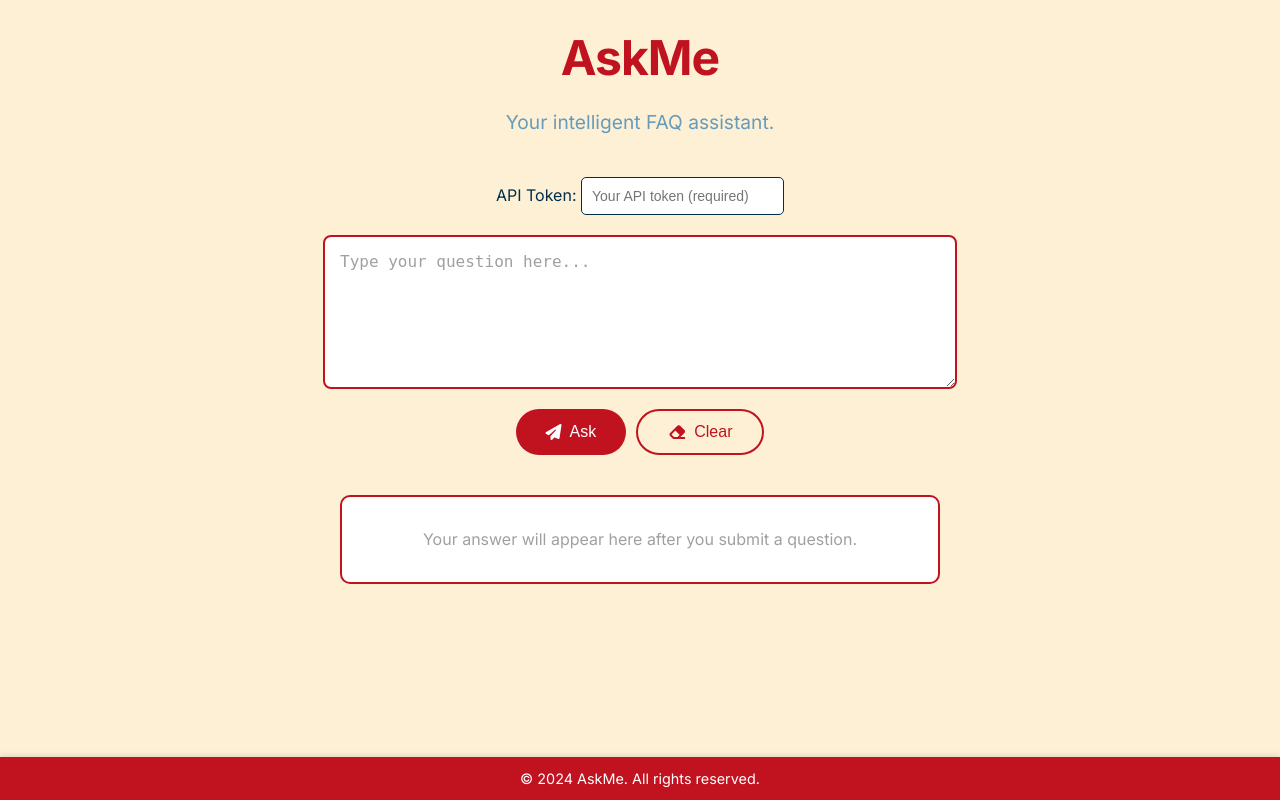
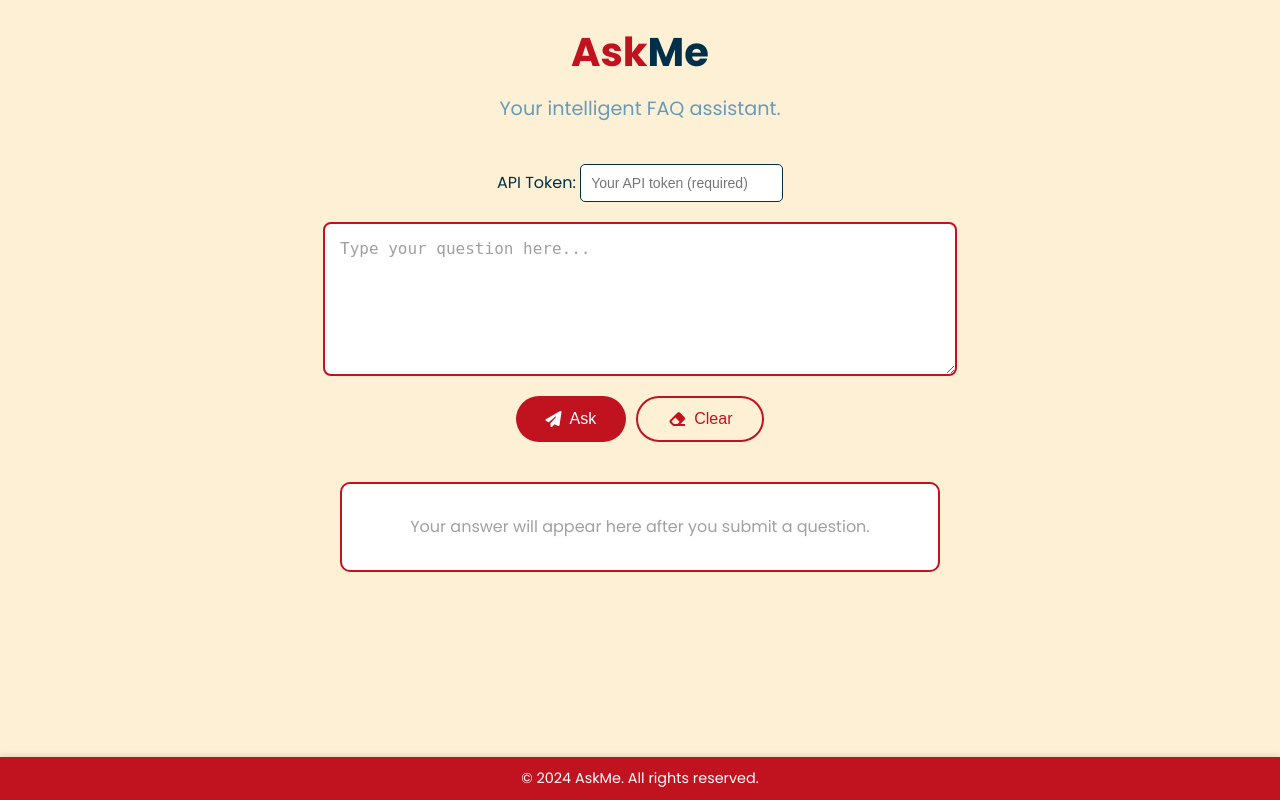
Before and after one commit to lkmeta/askme, a FastAPI app: page / in a window 1280 px wide. Run offline with FastAPI, Linux system fonts and the light colour scheme.

Commit message:
-Update style & logo

```diff
--- a/app/static/styles.css
+++ b/app/static/styles.css
@@ -7,7 +7,7 @@ body {
 }
 
 body {
-    font-family: 'Inter', sans-serif;
+    font-family: 'Poppins', sans-serif;
     background-color: #FDF0D5;
     /* Light Beige */
     color: #003049;
@@ -36,12 +36,12 @@ header {
 }
 
 header h1 {
-    font-size: 3em;
+    font-size: 2.5em;
     margin: 0;
-    color: #C1121F;
+    /* color: #C1121F; */
     /* Bright Red */
-    font-weight: 700;
-    letter-spacing: -1px;
+    /* font-weight: 700; */
+    /* letter-spacing: -1px; */
 }
 
 header p {
@@ -334,3 +334,11 @@ footer p {
     color: #003049;
     margin-bottom: 15px;
 }
+
+.ask {
+    color: #C1121F;
+}
+
+.me {
+    color: #003049;
+}
--- a/app/templates/error.html
+++ b/app/templates/error.html
@@ -6,10 +6,11 @@
     <title>Error {{ error_code }} - AskMe</title>
     <link rel="preconnect" href="https://fonts.googleapis.com">
     <link rel="preconnect" href="https://fonts.gstatic.com" crossorigin>
-    <link href="https://fonts.googleapis.com/css2?family=Inter:wght@400;500;700&display=swap" rel="stylesheet">
+    <link href="https://fonts.googleapis.com/css2?family=Poppins:wght@400;700&display=swap" rel="stylesheet">
     <link rel="stylesheet" href="https://cdnjs.cloudflare.com/ajax/libs/font-awesome/6.4.0/css/all.min.css">
     <link rel="stylesheet" href="/static/styles.css">
     <link rel="icon" href="/static/favicon.ico" type="image/x-icon">
+
 </head>
 
 <body>
--- a/app/templates/index.html
+++ b/app/templates/index.html
@@ -6,16 +6,18 @@
     <title>AskMe - Intelligent FAQ</title>
     <link rel="preconnect" href="https://fonts.googleapis.com">
     <link rel="preconnect" href="https://fonts.gstatic.com" crossorigin>
-    <link href="https://fonts.googleapis.com/css2?family=Inter:wght@400;500;700&display=swap" rel="stylesheet">
+    <link href="https://fonts.googleapis.com/css2?family=Poppins:wght@400;700&display=swap" rel="stylesheet">
     <link rel="stylesheet" href="https://cdnjs.cloudflare.com/ajax/libs/font-awesome/6.4.0/css/all.min.css">
     <link rel="stylesheet" href="/static/styles.css">
     <link rel="icon" href="/static/favicon.ico" type="image/x-icon">
+
+
 </head>
 
 <body>
     <div class="container">
         <header>
-            <h1>AskMe</h1>
+            <h1><span class="ask">Ask</span><span class="me">Me</span></h1>
             <p>Your intelligent FAQ assistant.</p>
         </header>
         <main>
```
